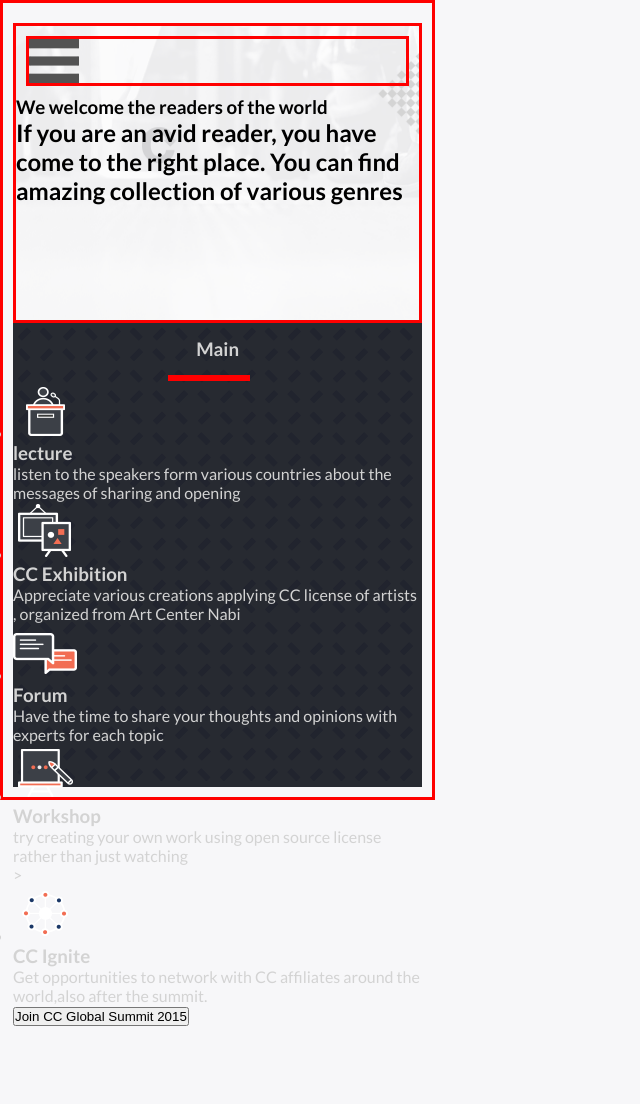
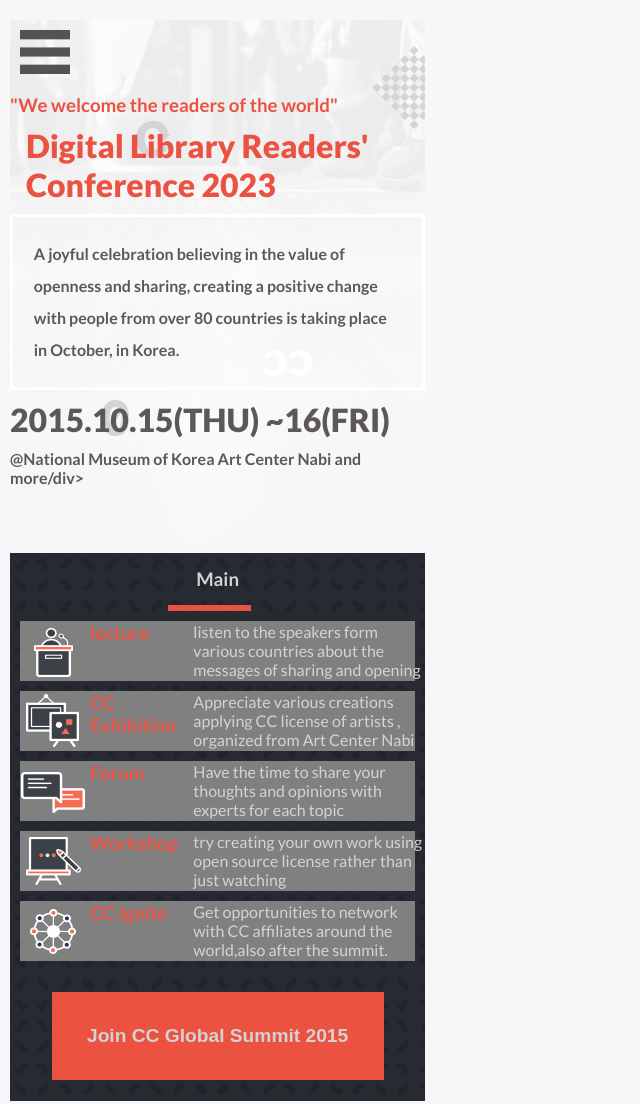
Before and after one commit to umarahgul/capstone-1, a website: page index.html in a window 1280 px wide. Shown: the whole page, without its empty margins (0-640 px from the left). Before the commit the page ends 1026 px from the top, so only its background shows below. Drawn offline with Linux system fonts and the light colour scheme.

Commit message:
Craeted Main Page complete with html elements

```diff
--- a/index.html
+++ b/index.html
@@ -1,20 +1,22 @@
 <!DOCTYPE html>
 <html lang="en">
+
 <head>
     <meta charset="UTF-8">
     <meta name="viewport" content="width=device-width, initial-scale=1.0">
     <title>Document</title>
-    <link  rel="stylesheet" href="styles.css"></link>
+    <link rel="stylesheet" href="styles.css">
+    </link>
     <link href="https://fonts.googleapis.com/css2?family=Lato:wght@400;700;900" rel="stylesheet">
 </head>
+
 <body>
 
+<!-- ---------------section hero page--------------- -->
     <section id="heroPage">
         <header>
             <img src="images/bars (2).png">
             <nav>
-
-
                 <ul class="desktop">
                     <li>About</li>
                     <li>Program</li>
@@ -23,77 +25,52 @@
                     <li>News</li>
                 </ul>
                 <div></div>
-
             </nav>
         </header>
-
-
-
-       <h3>We welcome the readers of the world</h3>
-       <h1>If you are an avid reader, you have come to the right place.
-         You can find amazing collection of various genres </h1>
-       <p id="desc"></p>
-       <div id="date"></div>
-       <div if="location"></div>
+        <h3>"We welcome the readers of the world"</h3>
+        <h1 class="hero_h1">Digital Library Readers' Conference 2023 </h1>
+        <p id="desc">
+            A joyful celebration believing in the value of openness and sharing, creating a positive change
+            with people from over 80 countries is taking place in October, in Korea.
+        </p>
+        <div id="date">2015.10.15(THU) ~16(FRI)</div>
+        <div id="location">@National Museum of Korea Art Center Nabi and more/div>
     </section>
-
+<!--   -----------------section holding main -----  -->
 
     <section id="main">
         <h3 id="main_heading">Main</h3>
         <div id="divider"></div>
         <ul id="main_page_heading">
-            <li><img src="images/program_icon_01.png"> <h3>lecture</h3><p>listen to the speakers form various  countries  about the messages  of sharing and opening</p></li>
-            <li><img src="images/program_icon_02.png"><h3>CC Exhibition</h3><p>Appreciate various creations applying CC license of artists , organized from Art Center Nabi</p></li>
-            <li><img src="images/program_icon_03.png"> <h3>Forum</h3><p>Have the time to share your thoughts and opinions with experts for each topic </p></li>
-            <li><img src="images/program_icon_04.png"> <h3>Workshop</h3><p>try creating your own work using open source license rather than just watching </p>></li>
-            <li><img src="images/program_icon_05.png"> <h3>CC Ignite</h3><p>Get opportunities to network with CC affiliates around the world,also after the summit.</p></li>
+            <li><img src="images/program_icon_01.png">
+                <h3>lecture</h3>
+                <p>listen to the speakers form various countries about the messages of sharing and opening</p>
+            </li>
+            <li><img src="images/program_icon_02.png">
+                <h3>CC Exhibition</h3>
+                <p>Appreciate various creations applying CC license of artists , organized from Art Center Nabi</p>
+            </li>
+            <li><img src="images/program_icon_03.png">
+                <h3>Forum</h3>
+                <p>Have the time to share your thoughts and opinions with experts for each topic </p>
+            </li>
+            <li><img src="images/program_icon_04.png">
+                <h3>Workshop</h3>
+                <p>try creating your own work using open source license rather than just watching </p>
+            </li>
+            <li><img src="images/program_icon_05.png">
+                <h3>CC Ignite</h3>
+                <p>Get opportunities to network with CC affiliates around the world,also after the summit.</p>
+            </li>
         </ul>
         <button id="join_button">Join CC Global Summit 2015</button>
 
     </section>
-</body>
-</html>
 
-
-<!-- <!DOCTYPE html>
-<htmllang="en">
-    <head>
-
-    <meta charset="UTF-8">
-    <meta name="viewport" content="width=device-width, initial-scale=1.0">
-
-    <title>Document</title>
-    <link href="styles.css" rel="style.sheet"></link>
-</head>
-<body>
-    <header class="header">
-       <nav>
-
-           <div class="logo"><img src="" alt="logo"></div>
-           <ul>
-            <li>About</li>
-            <li>Program</li>
-            <li>Join</li>
-            <li>Sponsor</li>
-            <li>News</li>
-           </ul>
-           <div></div>
-
-       </nav> -->
-
-       <!-- <header>
-        <img src="images/bars.png" />
-    </header>
-
-       <section id="heroPage">
-         <div>Hello</div>
-
-
-        </section>
-
-
-
+    <!--  -------------section featured speakers in javascript------------- -->
+    <section id="speakers">  </section>
 
 
 </body>
-</html> -->
+
+</html>
--- a/styles.css
+++ b/styles.css
@@ -13,8 +13,8 @@
      align-items: center;
     background-color: #f7f7f9;
     width: 34%;
-    height:100vh;
-    border:solid red;
+
+
     padding:10px;
     overflow:scroll;
     font-family: 'Lato';
@@ -26,7 +26,7 @@
     display:flex;
     flex-direction: row;
     justify-content: left;
-    border:solid red;
+
     margin:10px;
 }
 
@@ -40,16 +40,37 @@
      display: flex;
      flex-direction: column;
      justify-items: start;
-     border:solid red;
-     height: 80%;
+     justify-content: space-evenly;
      margin-top:10px;
+     gap:10px;
+     color:#EC5242;
+}
+.hero_h1 {
+  color:#EC5242;
+  padding-left: 1rem;
+  font-weight: 900;
+  font-size: 2rem;
+
+
+
+
+}
+
+
+
+#desc {
+color:#5c5858;
+padding:5%;
+line-height:2rem;
+border:solid #fff;
+text-align: left;
+font-weight:600;
 }
 
 #main {
   background-color: #272A31;
   background-image: url('images/pattern_bg.png');
   background-repeat: repeat;
-  height: 60%;
   width:100%;
   color:#D3D3D3;
  }
@@ -57,11 +78,66 @@
   text-align: center;
   padding:15px;
 }
+#date {
+color:#5c5858;
+font-weight: 800;
+font-size: 2rem;
+}
+
+#location {
+  color:#5c5858;
+  font-weight: 600;
+  font-size: 1rem;
+  margin-bottom:16%;
+}
+
 #divider {
-  border:solid red;
+  border:solid #EC5242;
   width:20%;
   margin-left:38%;
 }
 .desktop{
  display: none;
 }
+
+
+#main_page_heading li {
+
+  background-color:gray;
+  border: 1px solid transparent;
+
+
+  margin:5px;
+
+  margin:10px;
+  display: flex;
+  flex-direction: row;
+  align-items: self-start;
+  gap:5px;
+
+
+}
+
+#main_page_heading li h3 {
+  color: #EC5242;
+  min-width:25%;
+
+}
+#main_page_heading li p  {
+
+  min-width:60%;
+
+}
+#join_button {
+  color:#D3D3D3;
+  font-size: 1.2rem;
+  font-weight:600;
+  background-color: #EC5242;
+  width:80%;
+  padding: 8%;
+  border:none;
+  margin-left: 10%;
+  margin-right:10%;
+  margin-top:5%;
+  margin-bottom:5%;
+}
```
Also changed, not shown: About.html (added). Lines whose indentation alone changed are shown as unchanged.
